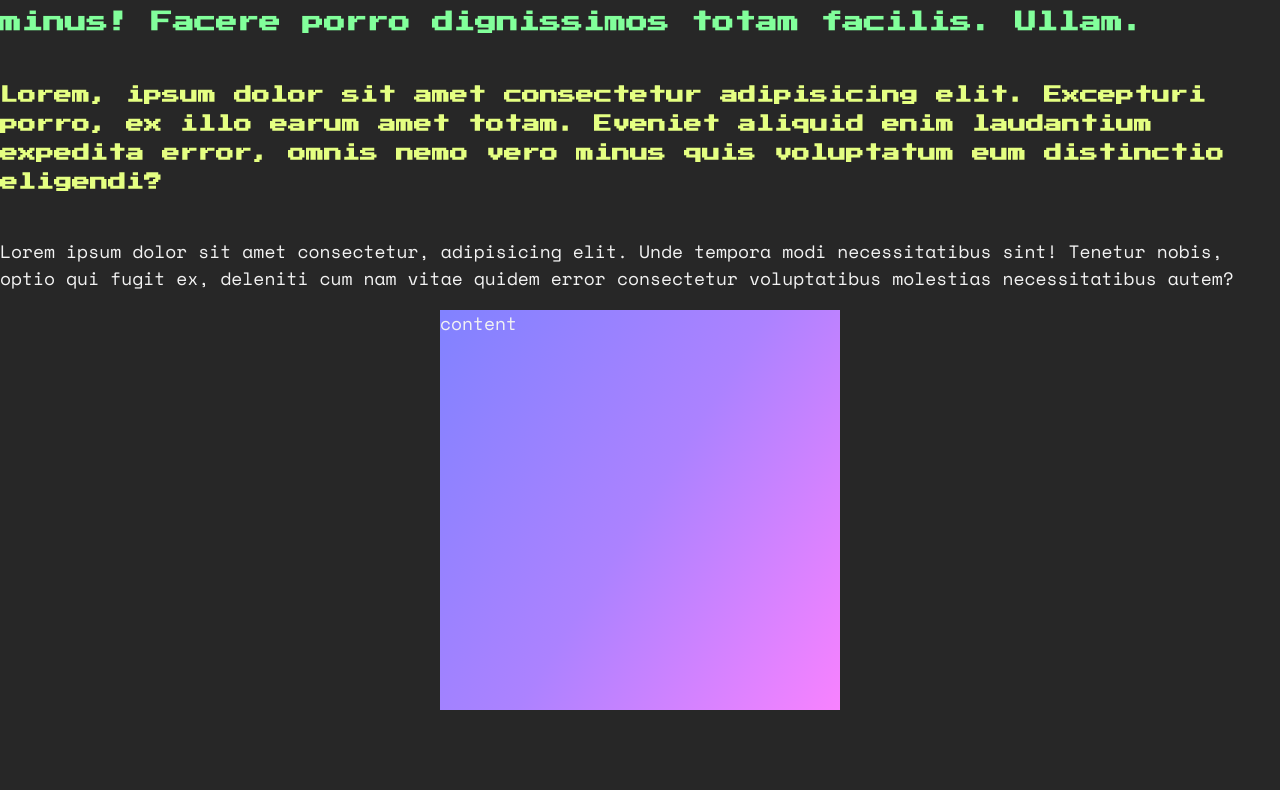
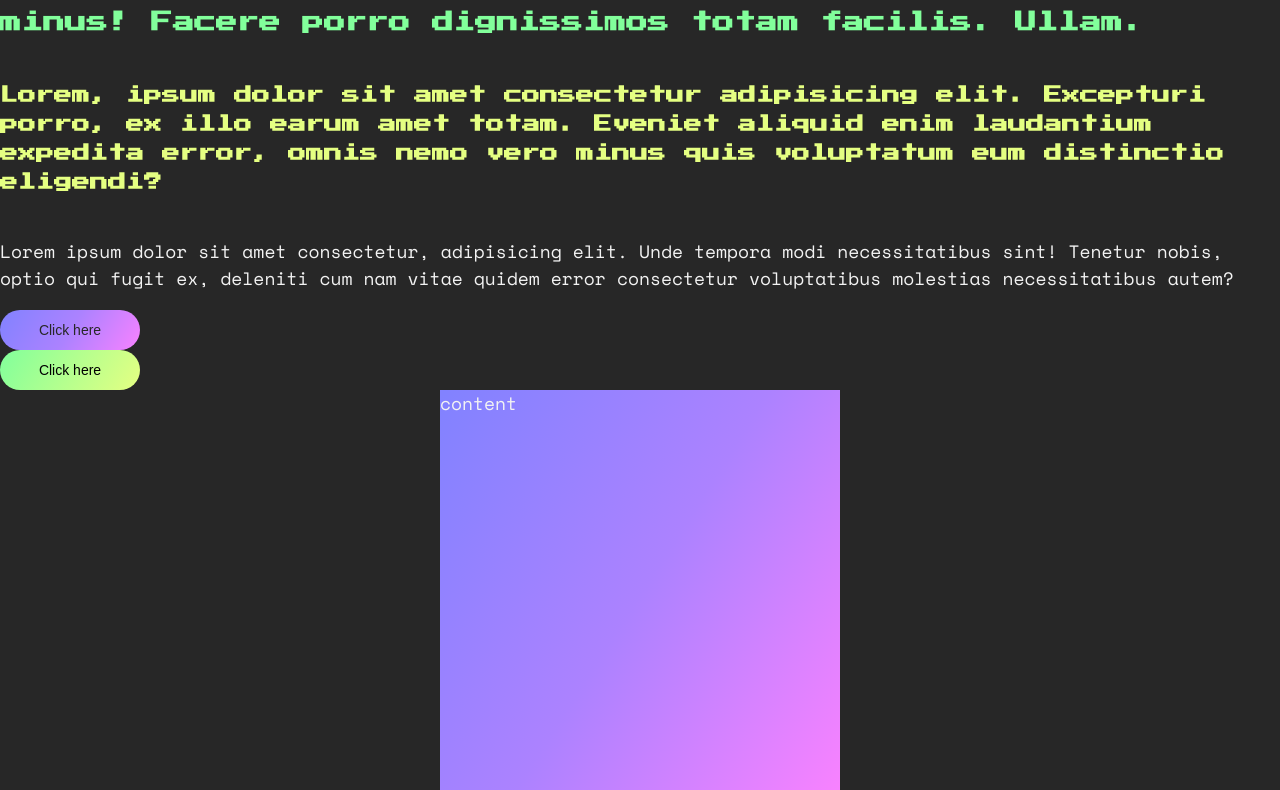
Before and after one commit to carolina-j-sall/tic-tac, a React (Vite) app in the folder tic-tac-app/: page / in a window 1280 px wide. Shown: the part 1544-2334 px from the top of the page. Before the commit the page ends 2254 px from the top, so only its background shows below. Built offline with nearby package versions, Linux system fonts and the light colour scheme.

Commit message:
Added some more base styles like btn + typography

```diff
--- a/tic-tac-app/index.html
+++ b/tic-tac-app/index.html
@@ -21,6 +21,8 @@
       <h5>Lorem ipsum, dolor sit amet consectetur adipisicing elit. Dolorum atque praesentium impedit deserunt ex hic, eius eveniet quisquam numquam non illum incidunt molestias minus! Facere porro dignissimos totam facilis. Ullam.</h5>
       <h6>Lorem, ipsum dolor sit amet consectetur adipisicing elit. Excepturi porro, ex illo earum amet totam. Eveniet aliquid enim laudantium expedita error, omnis nemo vero minus quis voluptatum eum distinctio eligendi?</h6>
       <p>Lorem ipsum dolor sit amet consectetur, adipisicing elit. Unde tempora modi necessitatibus sint! Tenetur nobis, optio qui fugit ex, deleniti cum nam vitae quidem error consectetur voluptatibus molestias necessitatibus autem?</p>
+      <button class="btn btnPrimary">Click here</button>
+      <button class="btn btnSecondary">Click here</button>
       <div class="primaryGradient">
         content
       </div>
--- a/tic-tac-app/src/base.css
+++ b/tic-tac-app/src/base.css
@@ -81,3 +81,34 @@ p {
   margin: 0 auto;
   background: linear-gradient(122.38deg, #8282FF 0.97%, #AC82FF 50.49%, #F882FF 100%);
 }
+.btn {
+  display: flex;
+  flex-direction: row;
+  justify-content: center;
+  align-items: center;
+  width: 140px;
+  height: 40px;
+  padding: 16px 10px;
+  border-radius: 100px;
+  border: none;
+  font-size: 14px;
+}
+.btnPrimary {
+  background: linear-gradient(122.38deg, #8282FF 0.97%, #AC82FF 50.49%, #F882FF 100%);
+  color: #272727;
+}
+.btnPrimary:hover {
+  background: linear-gradient(122.38deg, #F882FF 0.97%, #AC82FF 50.49%, #8282FF 100%);
+}
+.btnPrimary:active {
+  border: 1px solid var(--primary-pink);
+}
+.btnSecondary {
+  background: linear-gradient(122.38deg, #82FF9B 0.97%, #E5FF82 100%);
+}
+.btnSecondary:hover {
+  background: linear-gradient(122.38deg, #E5FF82 0.97%, #82FF9B 100%);
+}
+.btnSecondary:active {
+  border: 1px solid var(--sec-yellow);
+}
```
